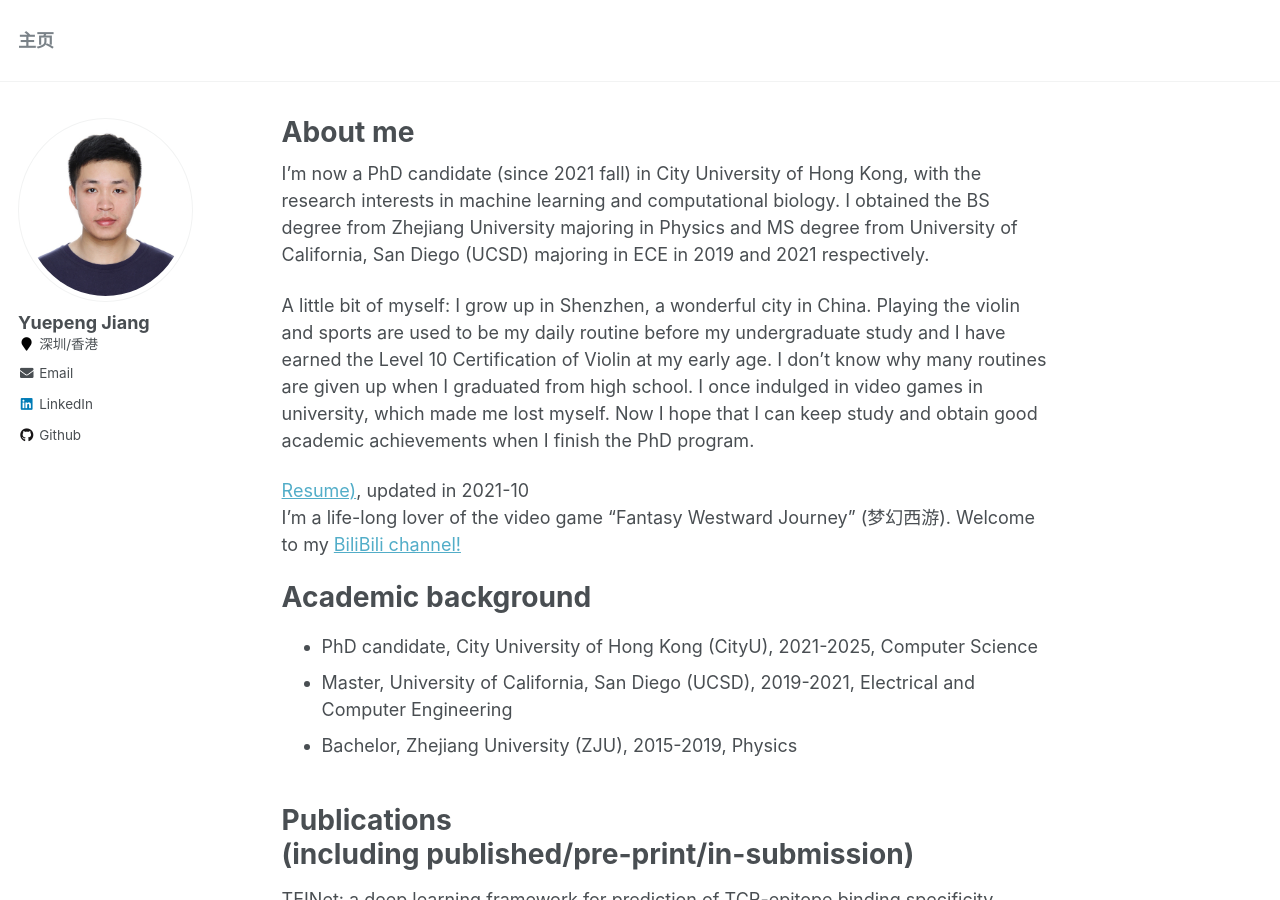
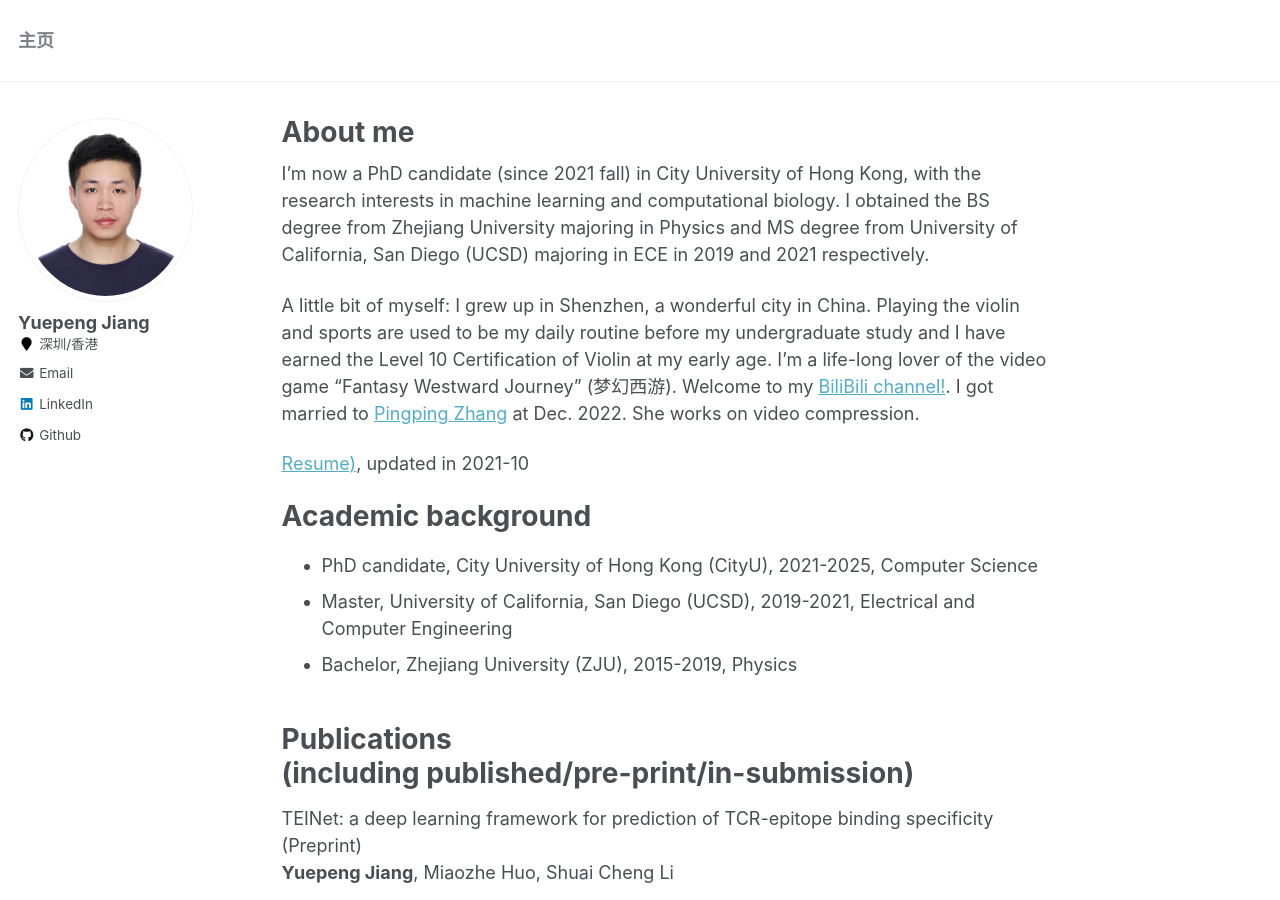
Before and after one commit to jiangdada1221/jiangdada1221.github.io, a Jekyll site: the page built from _pages/about.md, in a window 1280 px wide and 900 px high. Built offline with Jekyll 4.4.1, drawn with Linux system fonts in a browser that asks for light colours.

Commit message:
modified

```diff
--- a/_pages/about.md
+++ b/_pages/about.md
@@ -11,10 +11,10 @@ redirect_from:
 <br /> <br /> -->
 I'm now a PhD candidate (since 2021 fall) in City University of Hong Kong, with the research interests in machine learning and computational biology. I obtained the BS degree from Zhejiang University majoring in Physics and MS degree from University of California, San Diego (UCSD) majoring in ECE in 2019 and 2021 respectively. <br />
 
-A little bit of myself: I grow up in Shenzhen, a wonderful city in China. Playing the violin and sports are used to be my daily routine before my undergraduate study and I have earned the Level 10 Certification of Violin at my early age. I don't know why many routines are given up when I graduated from high school. I once indulged in video games in university, which made me lost myself. Now I hope that I can keep study and obtain good academic achievements when I finish the PhD program. <br />
+A little bit of myself: I grew up in Shenzhen, a wonderful city in China. Playing the violin and sports are used to be my daily routine before my undergraduate study and I have earned the Level 10 Certification of Violin at my early age. I'm a life-long lover of the video game “Fantasy Westward Journey” (梦幻西游). Welcome to my [BiliBili channel!](https://space.bilibili.com/484406122?spm_id_from=333.1007.0.0). I got married to [Pingping Zhang](https://scholar.google.com/citations?view_op=list_works&hl=zh-CN&user=GJJHMTUAAAAJ&sortby=pubdate) at Dec. 2022. She works on video compression. <br />
 
 [Resume)](https://jiangdada1221.github.io/files/CV_2021fall.pdf), updated in 2021-10 <br />
-I'm a life-long lover of the video game “Fantasy Westward Journey” (梦幻西游). Welcome to my [BiliBili channel!](https://space.bilibili.com/484406122?spm_id_from=333.1007.0.0)  <br />
+
 
 Academic background
 ======
```
